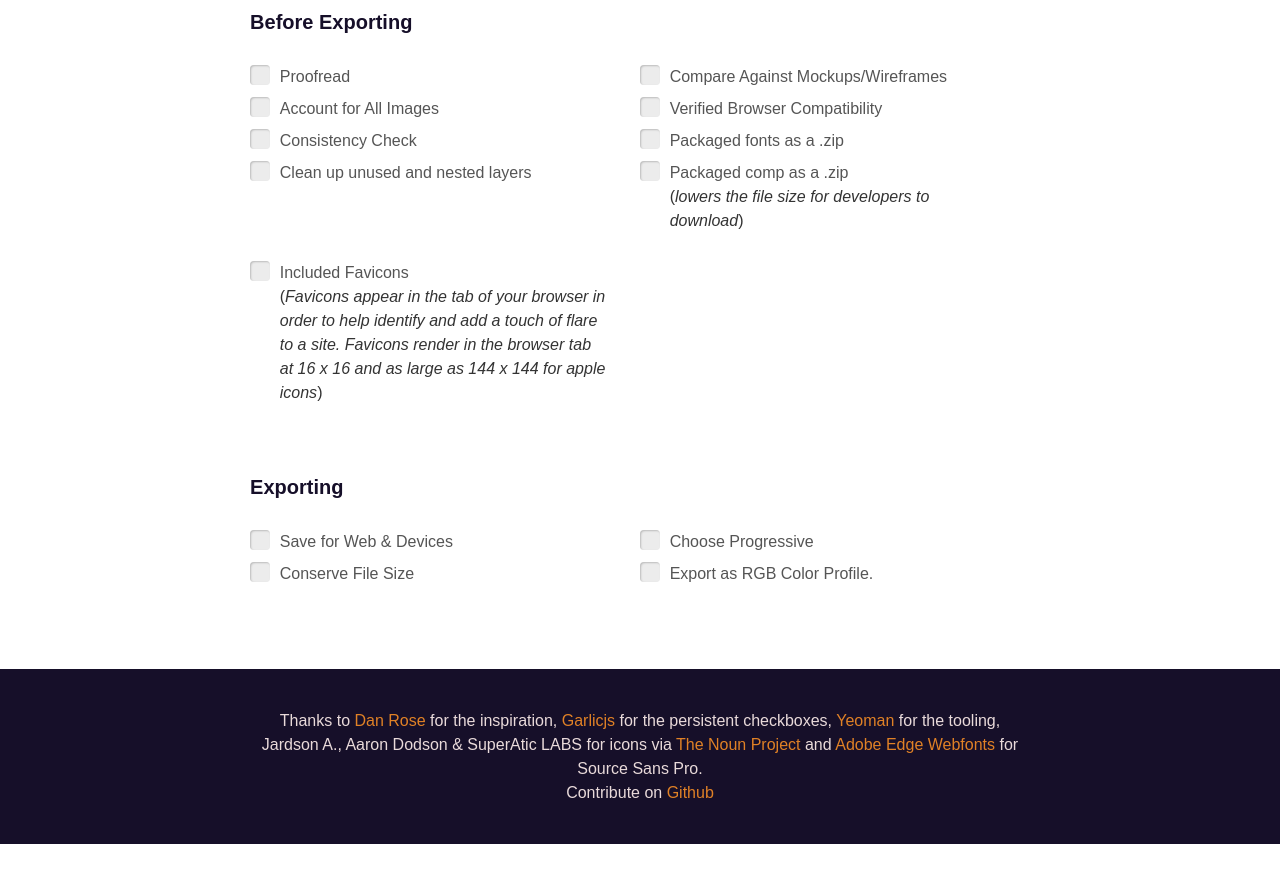
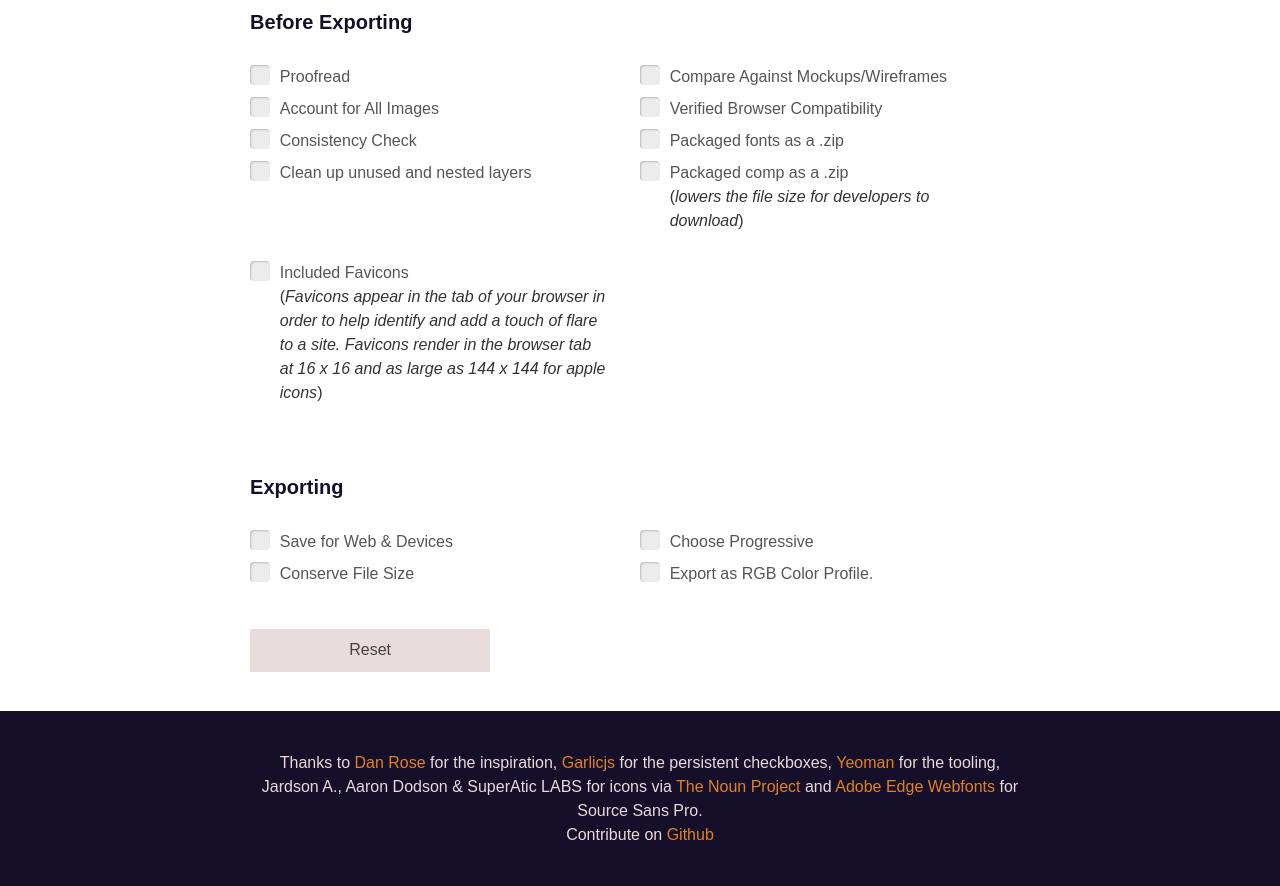
Before and after one commit to grayghostvisuals/webdesignerschecklist, a website: page app/index.html in a window 1280 px wide. Shown: the part 2893-3779 px from the top of the page. Before the commit the page ends 3737 px from the top, so only its background shows below. Drawn offline with nearby package versions, Linux system fonts and the light colour scheme; files that its build step writes are made by us from their sources; a script that the page names is missing.

Commit message:
Reset Checklist and localStorage Button

```diff
--- a/app/index.html
+++ b/app/index.html
@@ -126,7 +126,7 @@
             <p class="deck">These are merely suggestions for your workflow. Feel free to contribute on <a href="//github.com/grayghostvisuals/webdesignerschecklist">Github</a> or make a fork and create your own unique workflow checklist. This list is meant for visual designers working within a team setting where visual comps and exploration will be shared with a developer. Checkboxes are persistent (<em>they won't uncheck on refresh</em>) where <a href="http://caniuse.com/#search=local%20storage">localstorage</a> is supported.</p>
           </div>
 
-          <form action="/" data-persist="garlic" data-destroy="false" method="post">
+          <form action="/" id="wdc-form" data-persist="garlic" data-destroy="false" method="post">
             <!-- $File Org -->
             <ul class="design-list">
               <li class="list__head"><h3 class="list__title">External File Organization</h3></li>
@@ -518,6 +518,8 @@
                 </label>
               </li>
             </ul>
+
+            <input type="reset" id="cklist-reset" value="Reset">
           </form>
         </section>
 
--- a/app/scripts/main.js
+++ b/app/scripts/main.js
@@ -1,10 +1,10 @@
 function scrollLink(event) {
-
     'use strict';
 
-    $('html, body').animate({
-        scrollTop: $( $.attr(this, 'href') ).offset().top
-    }, 300);
+    $('html, body').animate(
+        {
+            scrollTop : $( $.attr(this, 'href') ).offset().top
+        }, 300);
 
     event.preventDefault();
 }
@@ -15,3 +15,9 @@ $('.scroll-arrow').on('touchstart', 'a', scrollLink);
 
 // Persistent Checkboxes
 $('form').garlic();
+
+// Reset form and localStorage
+$('#cklist-reset').on('click', function() {
+    document.location.reload(true);
+    localStorage.clear();
+});
--- a/app/styles/main.scss
+++ b/app/styles/main.scss
@@ -53,6 +53,31 @@ h2 {
 
 p {
   margin: 0 0 1.236125rem; // 9.889 * 2 = 19.778 / 16 = 1.236125rem
+}
+
+input[type="reset"] {
+  appearance: none;
+  border: 2px solid transparent;
+  display: inline-block;
+  height: auto;
+  max-width: 240px;
+  outline: 0;
+  transition: .3s all ease-in-out;
+  padding: 10px;
+  width: 100%;
+  background: #E9DCDC;
+  color: rgb(68, 66, 66);
+
+  &:focus,
+  &:hover {
+    border: 2px solid #E9DCDC;
+    background: transparent;
+  }
+
+  &:active {
+    outline: 0;
+    border: 2px solid black;
+  }
 }
 
 .container {
@@ -181,7 +206,7 @@ main[role="main"] {
     width: 100%;
     z-index: -1;
     background: url(../images/graphy.png) top left repeat;
-    opacity: 0.45;
+    opacity: 0.35;
   }
 }
 
```
